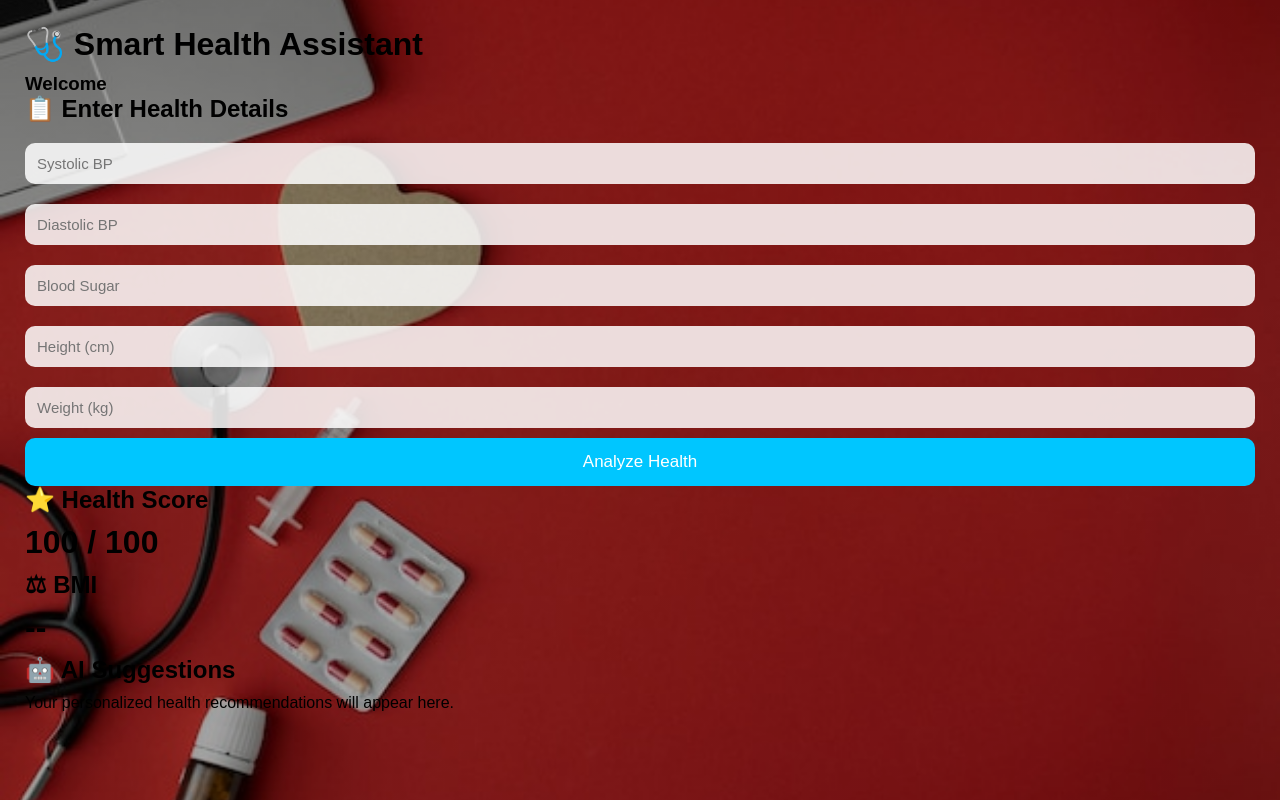
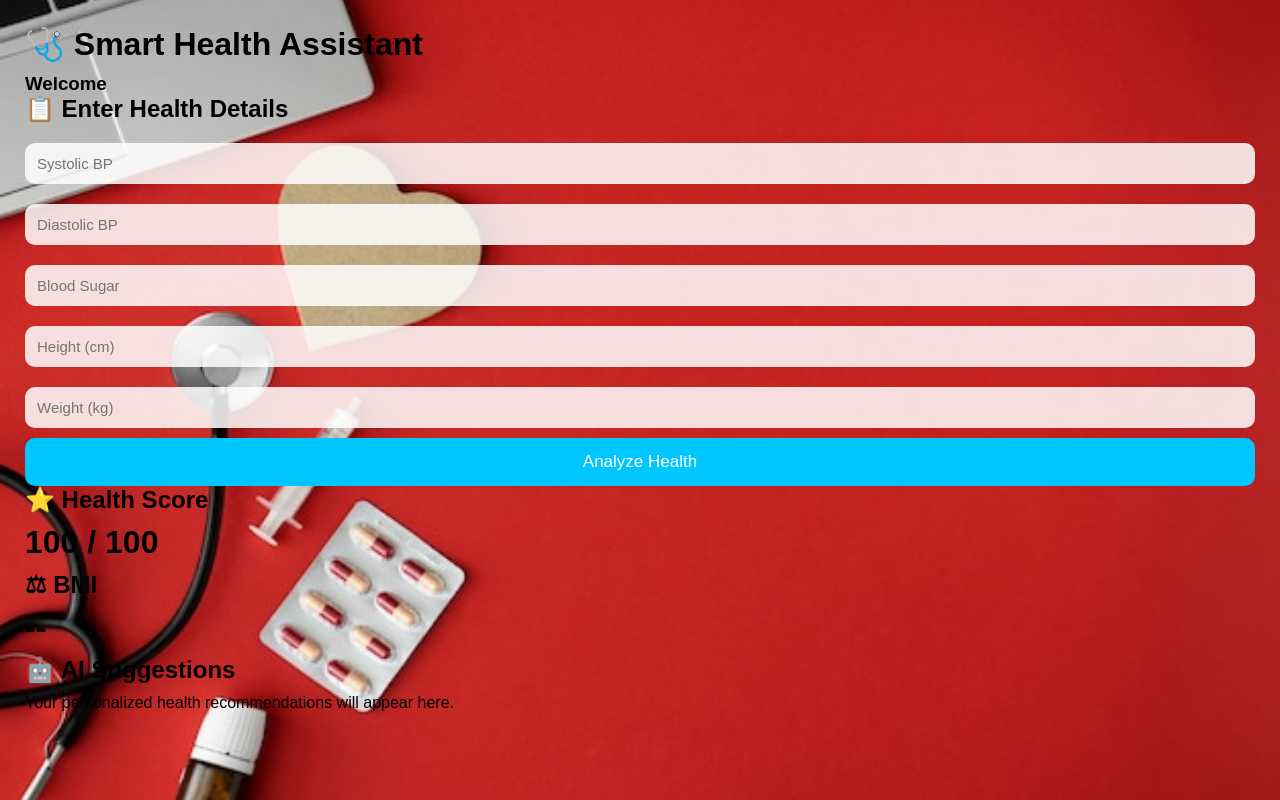
Before and after one commit to poorvipatel120/health-dashboard, a Flask app: template templates/dashboard.html in a window 1280 px wide. Run offline with Flask 3, Linux system fonts and the light colour scheme; the template is opened without the code that fills it, so the values that code supplies are empty.

Commit message:
Updated professional background

```diff
--- a/static/style.css
+++ b/static/style.css
@@ -5,20 +5,21 @@
     font-family:Arial, Helvetica, sans-serif;
 }
 
-body {
-    margin: 0;
-    padding: 25px;
-    min-height: 100vh;
+body{
+    margin:0;
+    padding:25px;
+    min-height:100vh;
 
-    background-image:
-        linear-gradient(rgba(0,0,0,0.35), rgba(0,0,0,0.35)),
-        url("/static/bg.jpg");
+    /* Dark red fallback */
+    background-color:#7b0f16;
 
-    background-size: cover;
-    background-position: center;
-    background-repeat: no-repeat;
-    background-attachment: fixed;
-    background-color: #6d0000;
+    /* Background image */
+    background-image:url("/static/bg.jpg");
+
+    background-size:cover;
+    background-position:center;
+    background-repeat:no-repeat;
+    background-attachment:fixed;
 }
 /* Dark Overlay */
 
```
